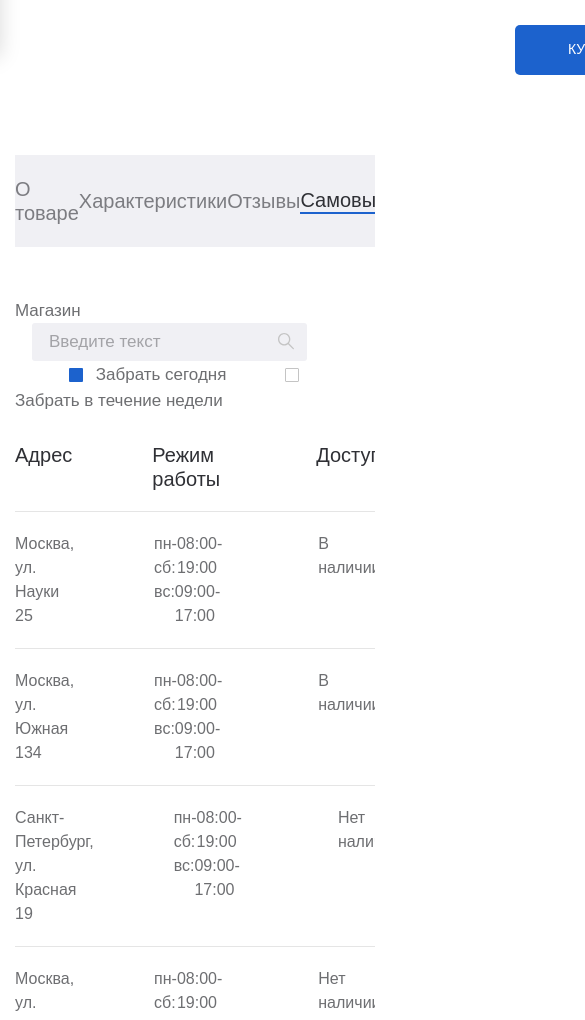
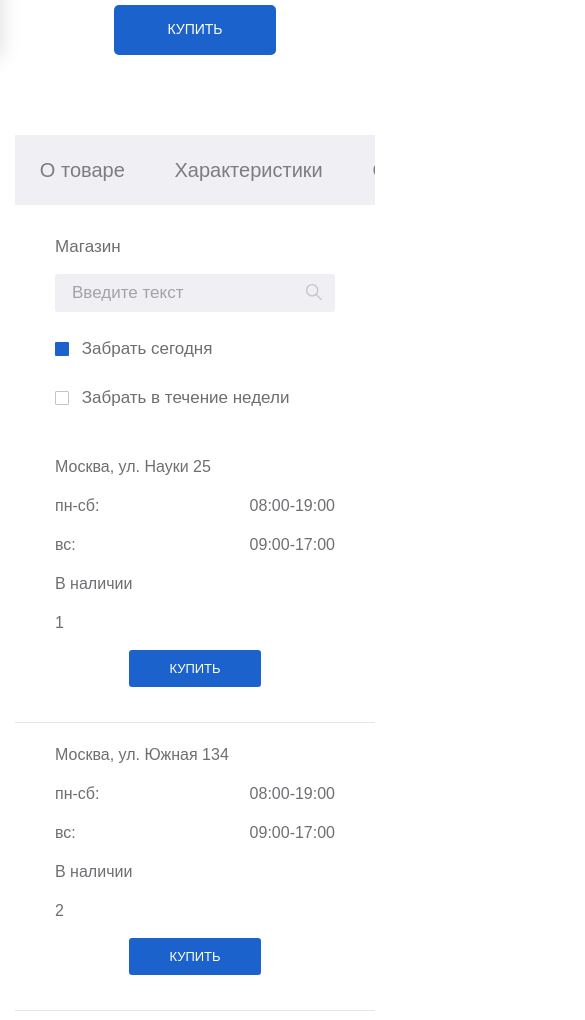
Before and after one commit to pavel-chermyanin/jet-ski-shop, a plain HTML site: page product-page.html in a window 390 px wide. Shown: the part 980-2000 px from the top of the page, 585 px wide, since content can reach past the window. Drawn offline with nearby package versions, Linux system fonts and the light colour scheme.

Commit message:
the project finished

```diff
--- a/css/media.css
+++ b/css/media.css
@@ -48,6 +48,9 @@
   }
   .header__adress {
     margin-right: 20px;
+  }
+  .card__input-search {
+    margin-right: 0;
   }
 }
 @media (max-width: 968px) {
@@ -133,6 +136,71 @@
   .catalog__filter-btn button {
     display: none;
   }
+  .product-card__inner {
+    flex-wrap: wrap;
+  }
+  .product-card__tabs {
+    display: none;
+  }
+  .product-card__content {
+    order: -1;
+  }
+  .product-card__btn--mobile {
+    display: block;
+    margin-top: 40px;
+  }
+  .product-card__img-box {
+    width: 100%;
+  }
+  .card__top-line{
+    width: 280px;
+    margin: 0 auto;
+  }
+  .card__top-line label {
+    display: block;
+    width: 100%;
+    margin-right: 0;
+    margin-bottom: 25px;
+  }
+  .card__label-pickup{
+    margin-left: 0;
+  }
+  .card__list{
+    /* text-align: center;  */
+  }
+
+  .card__list-item {
+    display: block;
+  }
+  .card__list-item {
+    display: block;
+  }
+  .card__list-item div {
+    margin-bottom: 15px;
+  }
+  .card__list-itemtitle {
+    display: none;
+  }
+  .card__input-search{
+    margin-left: 0;
+    display: block;
+    margin-top: 15px;
+    width: 100%;
+  }
+  .card__list-btn{
+    text-align: center;
+  }
+  .card__list-address,
+  .card__list-workhours,
+  .card__list-available,
+  .card__list-num{
+    width: 280px;
+    margin: 0 auto;
+  }
+  .card__tab-box{
+    width: 1000px;
+    margin-bottom: 30px;
+  }
 }
 
 @media (max-width: 870px) {
@@ -197,6 +265,16 @@
   .aside-filter {
     display: none;
   }
+  .product-card__title {
+    font-size: 20px;
+    line-height: 29px;
+  }
+  .product-card__buttons a + a {
+    margin-left: 15px;
+  }
+  .product-card__img {
+    width: 100%;
+  }
 }
 @media (max-width: 600px) {
   .product-slider {
@@ -206,7 +284,6 @@
     width: 100%;
     padding: 15px 0;
     margin-bottom: 0;
-    /* border-bottom: 1px solid #c4c4c4; */
   }
   .footer-form__input {
     width: 100%;
--- a/css/style.css
+++ b/css/style.css
@@ -1350,6 +1350,9 @@ li.slick-active button {
   border-radius: 5px;
   cursor: pointer;
 }
+.product-card__btn--mobile{
+  display: none;
+}
 .product-card__buttons a + a {
   margin-left: 30px;
 }
--- a/js/main.js
+++ b/js/main.js
@@ -24,10 +24,11 @@ $(function () {
         e.preventDefault();
         $($(this).siblings()).removeClass('tab--active');
         $($(this).parent().parent().siblings().find('div')).removeClass('tabs-content--active');
-        console.log($($(this).parent().siblings().find('div')))
 
         $(this).addClass('tab--active');
         $($(this).attr('href')).addClass('tabs-content--active')
+
+        $('.product-slider').slick('setPosition')
     })
 
     // ==== favorite ====
@@ -44,7 +45,7 @@ $(function () {
         slidesToScroll: 1,
         prevArrow: '<button class="product-slider__slider-btn product-slider__slider-btnprev"><img src="./images/arrow-black-left.svg" alt=""></button>',
         nextArrow: '<button class="product-slider__slider-btn product-slider__slider-btnnext"><img src="./images/arrow-black-right.svg" alt=""></button>',
-               responsive: [
+        responsive: [
             {
                 breakpoint: 1301,
                 settings: {
@@ -123,31 +124,39 @@ $(function () {
 
     // ==== menu mobile ====
 
-    $('.menu__btn').on('click', function() {
+    $('.menu__btn').on('click', function () {
         $('.menu-mobile__list').toggleClass('menu-mobile__list--active')
     })
 
     // ==== footer drop-down ====
 
-    $(window).resize(function() {
+    $(window).resize(function () {
         if ($(window).width() > 600) {
             $('.footer-list:hidden').show()
+            $('.footer__top-title').removeClass('active')
         }
         if ($(window).width() > 640) {
             $('.aside-filter:hidden').show()
         }
+        if ($(window).width() < 600) {
+            $('.footer-list').hide()
+            $('.footer-list-title').removeClass('active')
+
+        }
     })
 
-    $('.footer__top-title').on('click', function() {
-        $(this).next().slideToggle('400');
-        $(this).toggleClass('active');
+    $('.footer__top-title').on('click', function () {
+        if ($(window).width() < 601) {
+            $(this).next().slideToggle('400');
+            $(this).toggleClass('active');
+        }
     })
 
 
 
 
 
-    $('.aside__btn').on('click', function() {
+    $('.aside__btn').on('click', function () {
         console.log('!')
         $(this).next().slideToggle('400');
     })
--- a/product-page.html
+++ b/product-page.html
@@ -214,6 +214,9 @@
           <a href="#" class="product-card__link">
             Нашли дешевле? Снизим цену!
           </a>
+          <div class="product-card__btn product-card__btn--mobile">
+            <button>купить</button>
+          </div>
         </div>
         <div class="product-card__content">
           <h2 class="product-card__title">
@@ -233,8 +236,10 @@
           </div>
           <div class="tabs-wrapper product-card__tabs">
             <div class="tabs">
+              <div class="tabs-wrapper">
                 <a class="tab product-card__tab tab--active" href="#product-1">Характеристики</a>
                 <a class="tab product-card__tab " href="#product-2">Наличие в магазине</a>
+              </div>
             </div>
             <div class="tabs-container">
               <div id="product-1" class="tabs-content product-card__tab-content tabs-content--active">
@@ -288,6 +293,8 @@
             <a class="tab card__tab" href="#products-card__tabs-6">Cервис</a>
             <a class="tab card__tab" href="#products-card__tabs-7">Гарантия</a>
           </div>
+      </div>
+
       <div class="tabs-container">
         <div id="products-card__tabs-1" class="card__tab-content tabs-content ">content-1</div>
         <div id="products-card__tabs-2" class="card__tab-content tabs-content ">content-2</div>
@@ -389,7 +396,7 @@
         <div id="products-card__tabs-6" class="card__tab-content tabs-content ">content-6</div>
         <div id="products-card__tabs-7" class="card__tab-content tabs-content ">content-7</div>
       </div>
-      </div>
+
     </div>
   </section>
 
@@ -398,13 +405,14 @@
       <div class="products__inner">
         <h3 class="products__title">С этим товаром покупают</h3>
         <div class="tabs-wrapper">
-          <div class="tabs products__tabs">
-            <a class="tab products__tab tab--active" href="#popular-tab-1">запчасти</a>
+          <div class="tabs products__tabs mobile-overflow">
+            <a class=" tab products__tab tab--active" href="#popular-tab-1">запчасти</a>
             <a class="tab products__tab" href="#popular-tab-2">моторы</a>
             <a class="tab products__tab" href="#popular-tab-3">шины</a>
             <a class="tab products__tab" href="#popular-tab-4">электроника</a>
             <a class="tab products__tab" href="#popular-tab-5">инструменты</a>
             <a class="tab products__tab" href="#popular-tab-6">аксессуары</a>
+          </div>
         </div>
         <div class="tabs-container products__container">
           <div id="popular-tab-1" class="tabs-content products__content tabs-content--active">
@@ -672,7 +680,7 @@
           <div id="popular-tab-5" class="tabs-content products__content">slider-5</div>
           <div id="popular-tab-6" class="tabs-content products__content">slider-6</div>
         </div>
-        </div>
+
       </div>
     </div>
   </section>
```
Also changed, not shown: catalog.html (+2 -1 lines). Lines whose indentation alone changed are shown as unchanged.
